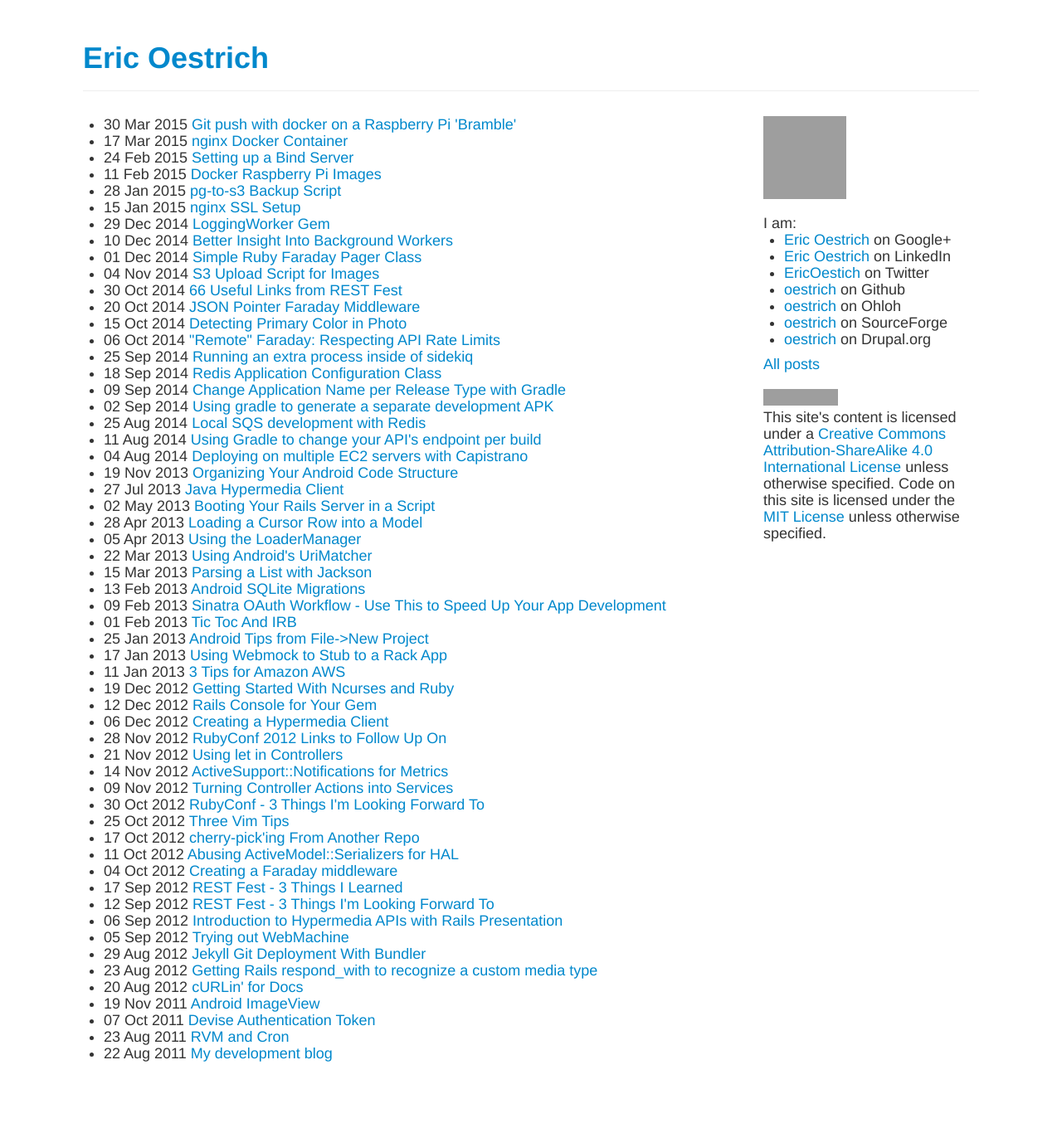
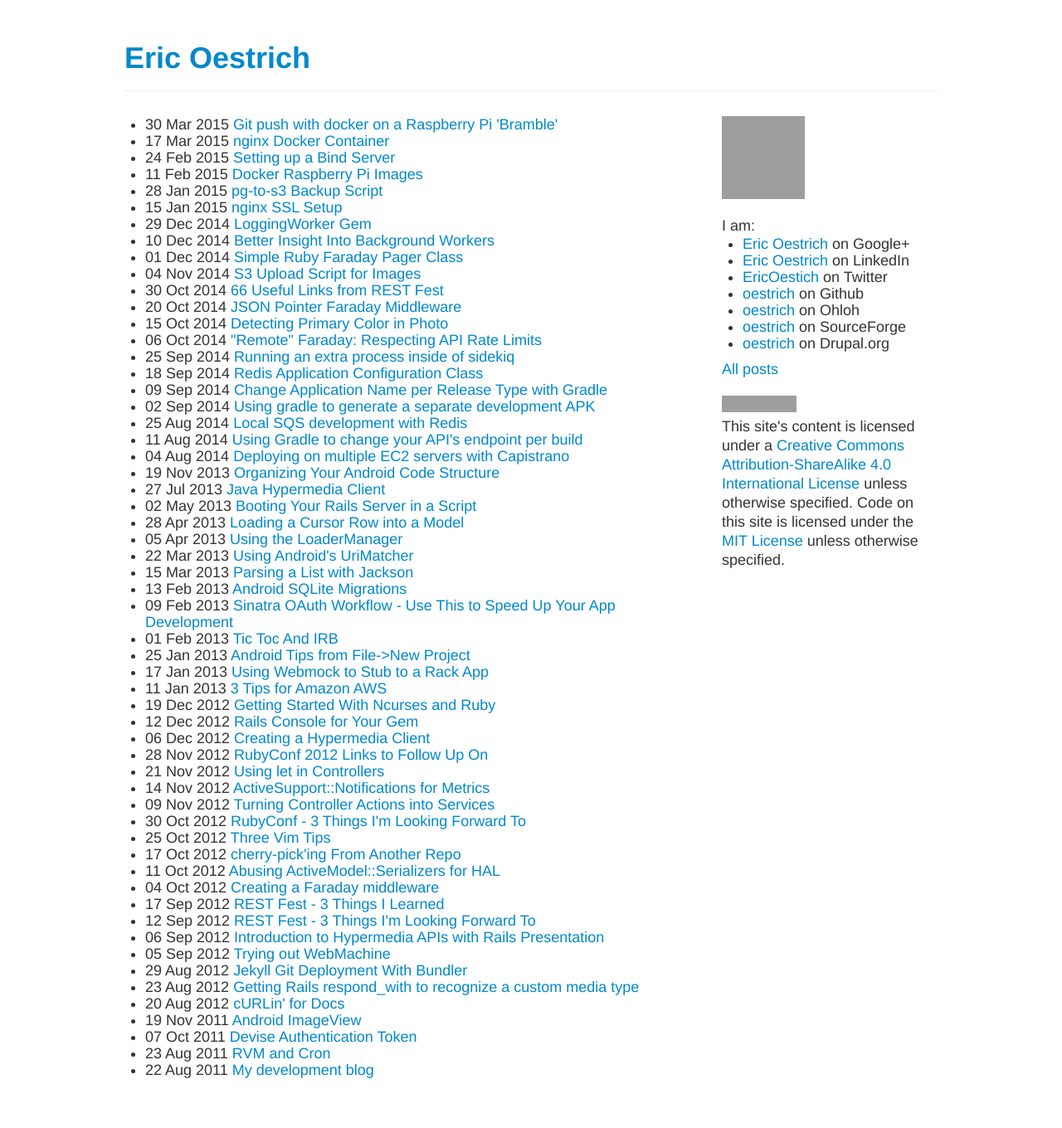
Before and after one commit to oestrich/blog.oestrich.org, a Jekyll site: the page built from all.html, in a window 1280 px wide. Shown: the whole page at 83% size. Built offline with Jekyll 4.4.1, drawn with Linux system fonts in a browser that asks for light colours; Markdown is read by kramdown in place of the engine named in the settings; grey boxes are pictures that could not be loaded.

Commit message:
Shrink the main content area a bit

```diff
--- a/css/style.css
+++ b/css/style.css
@@ -2,7 +2,7 @@
   margin: 0;
   font-family: "Helvetica Neue", Helvetica, Arial, sans-serif;
   font-size: 18px;
-  line-height: 20px;
+  line-height: 23px;
   color: #333333;
   background-color: #ffffff;
 }
@@ -68,7 +68,7 @@
   margin-top: 50px;
   margin-left: auto;
   margin-right: auto;
-  width: 1080px;
+  width: 980px;
 }
 
 .page-header {
@@ -92,7 +92,7 @@
 }
 
 .span9 {
-  width: 800px;
+  width: 700px;
 }
 
 .span3 {
```
